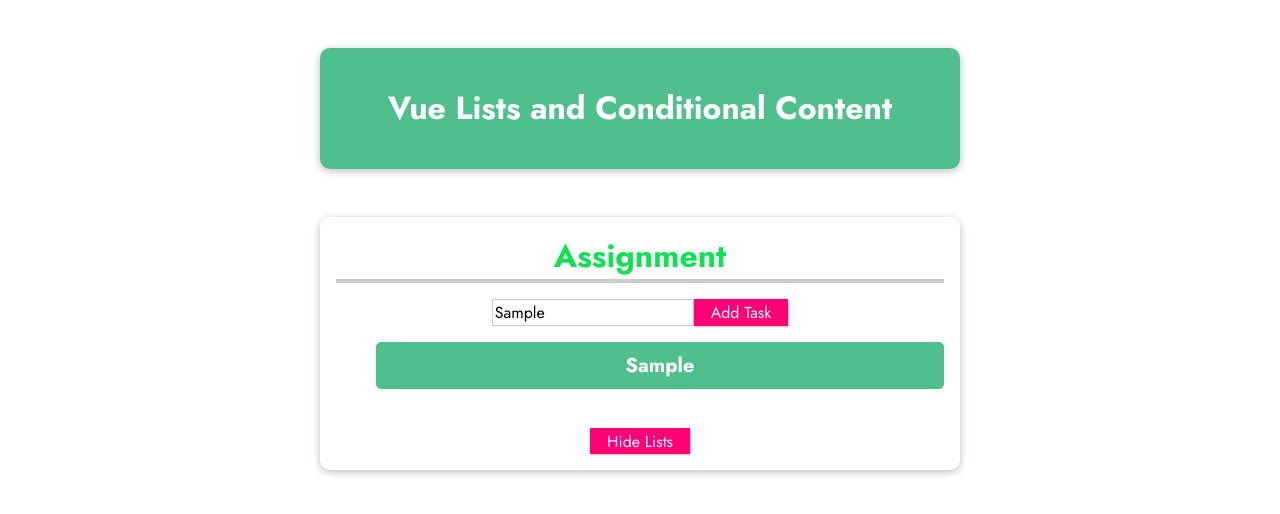
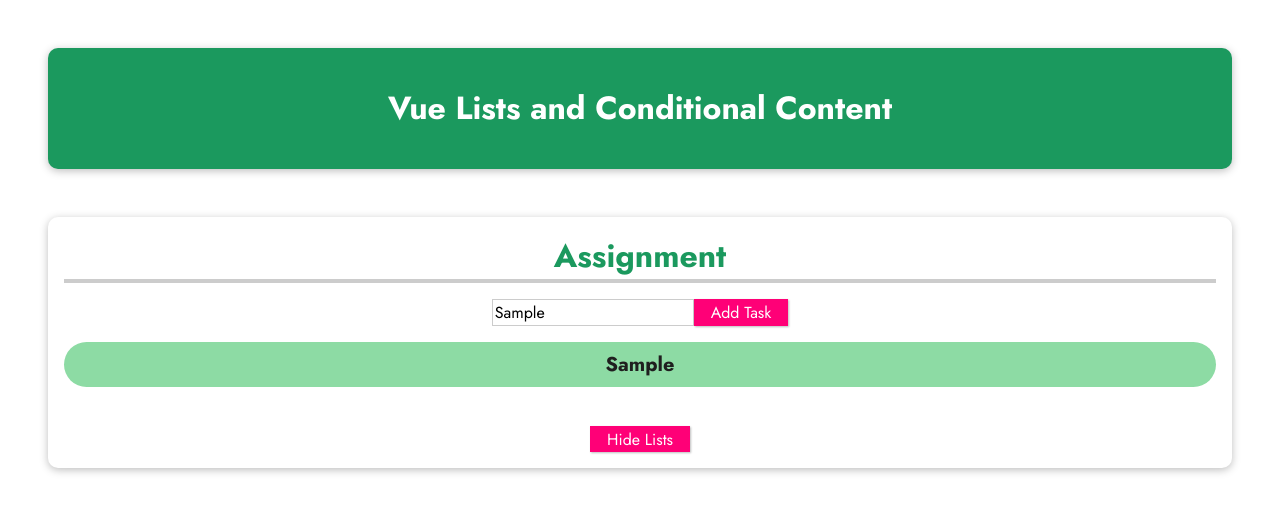
Before and after one commit to Glennplacer/IT-ELEC-3-LESSSON-2-RENDERING_CONDITIONAL_CONTENT, a plain HTML site: page index.html in a window 1280 px wide. Both pictures are taken after typing "Sample" into the empty fields and a click on the button "Add Task". Drawn offline with nearby package versions, Linux system fonts and the light colour scheme.

Commit message:
Updating style css

```diff
--- a/css/styles.css
+++ b/css/styles.css
@@ -10,55 +10,45 @@
   margin: 0;
 }
 
-  h2 {
-    font-size: 2rem;
-    border-bottom: 4px solid #ccc;
-    color: #12df56;
-    margin: 0 0 1rem 0;
-}
-
 header {
   box-shadow: 0 2px 8px rgba(0, 0, 0, 0.26);
-    margin: 3rem auto;
+  margin: 3rem;
   border-radius: 10px;
   padding: 1rem;
-    background-color: #4fc08d;
+  background-color: #1b995e;
   color: white;
   text-align: center;
-    width: 90%;
-    max-width: 40rem;
 }
 
 #assignment {
   box-shadow: 0 2px 8px rgba(0, 0, 0, 0.26);
-    margin: 3rem auto;
+  margin: 3rem;
   border-radius: 10px;
   padding: 1rem;
   text-align: center;
-    width: 90%;
-    max-width: 40rem;
 }
 
-  #user-goal h2 {
+#assignment h2 {
   font-size: 2rem;
   border-bottom: 4px solid #ccc;
-    color: #4fc08d;
+  color: #1b995e;
   margin: 0 0 1rem 0;
 }
 
-  #assignment p {
-    font-size: 1.25rem;
-
+#assignment ul {
+  list-style: none;
+  margin: 1rem 0;
+  padding: 0;
 }
 
 #assignment li {
+  margin: 1rem 0;
   font-size: 1.25rem;
   font-weight: bold;
-    border: 1px solid #4fc08d;
-    background-color: #4fc08d;
-    color: white;
+  background-color: #8ddba4;
   padding: 0.5rem;
-    border-radius: 5px;
+  color: #1f1f1f;
+  border-radius: 25px;
 }
 
 #assignment input {
```
Lines whose indentation alone changed are shown as unchanged.
